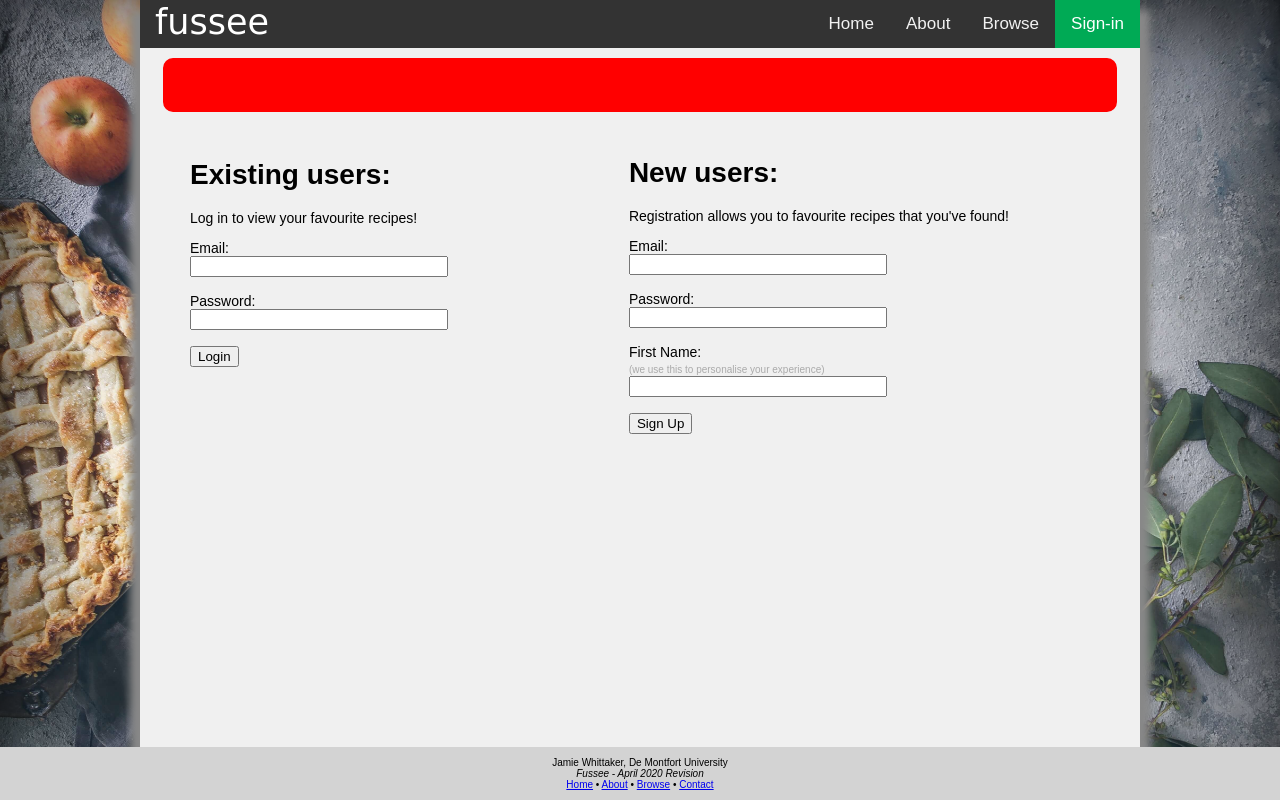
After one commit to jamiewhittaker/fussee, a PHP site: template includes/app/templates/signin-error.html.twig in a window 1280 px wide. The commit adds this page. Run offline with PHP 8.4, Linux system fonts and the light colour scheme; the template is opened without the code that fills it, so the values that code supplies are empty; some libraries are stand-ins or nearby versions; some web fonts are replaced.

Commit message:
Added login and registration errors
New TWIG template for displaying input validation errors and new validation functionality.

```diff
--- a/css/main.css
+++ b/css/main.css
@@ -325,3 +325,22 @@ object{
 .dropdown:hover .dropdown-content {
 	display: block;
 }
+
+#login-error {
+	margin-left: auto;
+	margin-right: auto;
+	margin-top: 10px;
+	padding-top: 15px;
+	width: 95%;
+	height: 35px;
+	background-color: red;
+	color: white;
+	font-size: 14px;
+	border: 2px solid red;
+	border-radius: 10px;
+}
+
+#error-message {
+	margin-left: 20px;
+	font-weight: bold;
+}
--- a/includes/app/templates/layout.html.twig
+++ b/includes/app/templates/layout.html.twig
@@ -14,7 +14,7 @@
     <p>
         Jamie Whittaker, De Montfort University
         <br>
-        <i>Fussee - January 2020 Revision</i>
+        <i>Fussee - April 2020 Revision</i>
         <br>
         <a href="homepage">Home</a> • <a href="about">About</a> • <a href="browse">Browse</a> • <a href="contact">Contact</a>
     </p>
--- /dev/null
+++ b/includes/app/templates/signin-error.html.twig
@@ -0,0 +1,60 @@
+{% extends 'layout.html.twig' %}
+{% block title %}Fussee{% endblock %}
+{% block content %}
+    <div id="wrapper">
+        <body>
+
+        <div class="topnav">
+            <div class="logo">fussee</div>
+            <div class="topnav-right">
+                <a href="homepage">Home</a>
+                <a href="about">About</a>
+                <a href="browse">Browse</a>
+                <a class="active" href="signin">Sign-in</a>
+            </div>
+        </div>
+
+        <div id="login-error">
+           <span id="error-message"> {{ error }} </span>
+        </div>
+
+        <div id="loginImage">
+            <object type="image/svg+xml" data="assets/authentication.svg" width="250px" align="center"></object>
+        </div>
+
+        <div id="loginContainer">
+            <br>
+            <div id="left">
+            <h1>Existing users:</h1>
+            <p>Log in to view your favourite recipes!</p>
+            <form method="post">
+                Email:<br>
+                <input type="text" name="loginEmail" style="width: 250px"><br><br>
+                Password:<br>
+                <input type="password" name="loginPassword" style="width: 250px"><br><br>
+                <button name="loginSubmit">Login</button>
+                <br><br><br><br><br>
+            </form>
+        </div>
+
+        <div id="right">
+        <h1>New users:</h1>
+        <p>Registration allows you to favourite recipes that you've found!</p>
+        <form method="post">
+            Email:<br>
+            <input type="text" name="registerEmail" style="width: 250px"><br><br>
+            Password:<br>
+            <input type="password" name="registerPassword" style="width: 250px"><br><br>
+            First Name:<br>
+            <span style="font-size: 10px !important; color: #aaaaaa;">(we use this to personalise your experience)</span><br>
+            <input type="text" name="registerFirstName" style="width: 250px"><br><br>
+            <button name="registerSubmit">Sign Up</button>
+        </form>
+        </div>
+        </div>
+
+
+
+        </body>
+    </div>
+{% endblock %}
```
Also changed, not shown: includes/app/routes/signin.php (+14 -3 lines), includes/app/src/controllers/UserDatabaseWrapper.php (+45 -14 lines).
